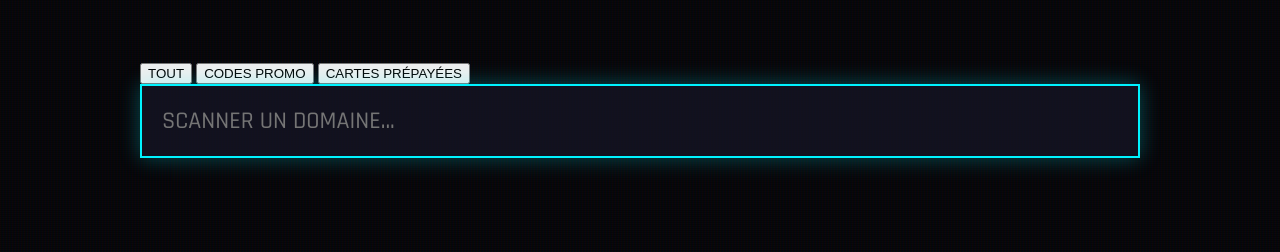
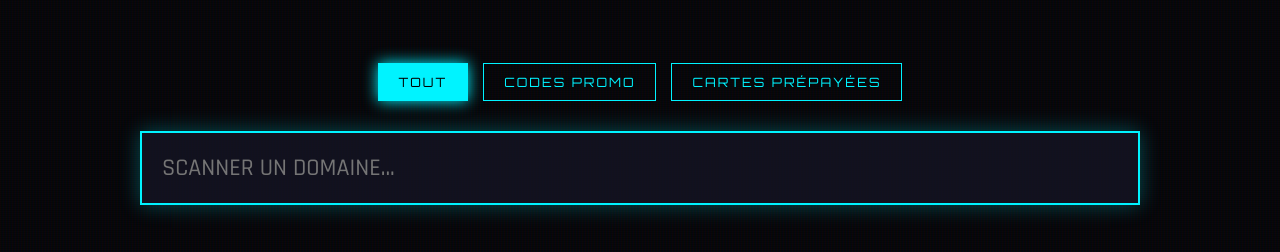
Before and after one commit to ARCHIVEX-DEV/promonexus, a plain HTML site: page index.html in a window 1280 px wide. Shown: the part 165-417 px from the top of the page. Drawn offline with Linux system fonts and the light colour scheme.

Commit message:
Enhance styles for filter tabs and badges
Added styles for filter tabs and type badges.

```diff
--- a/style.css
+++ b/style.css
@@ -142,3 +142,43 @@ footer {
     letter-spacing: 3px;
     opacity: 0.5;
 }
+/* Styles pour les onglets de filtrage */
+.filter-tabs {
+    display: flex;
+    justify-content: center;
+    gap: 15px;
+    margin-bottom: 30px;
+}
+
+.tab-btn {
+    background: transparent;
+    border: 1px solid var(--neon-blue);
+    color: var(--neon-blue);
+    padding: 10px 20px;
+    cursor: pointer;
+    font-family: 'Orbitron', sans-serif;
+    font-size: 0.8rem;
+    letter-spacing: 2px;
+    transition: 0.3s;
+}
+
+.tab-btn.active, .tab-btn:hover {
+    background: var(--neon-blue);
+    color: black;
+    box-shadow: 0 0 15px var(--neon-blue);
+}
+
+/* Badge de type (Promo vs Carte) */
+.type-badge {
+    position: absolute;
+    top: 10px;
+    right: 10px;
+    font-size: 0.6rem;
+    padding: 3px 8px;
+    border: 1px solid;
+    border-radius: 3px;
+    text-transform: uppercase;
+}
+
+.badge-promo { color: var(--neon-blue); border-color: var(--neon-blue); }
+.badge-card { color: var(--neon-purple); border-color: var(--neon-purple); }
```
